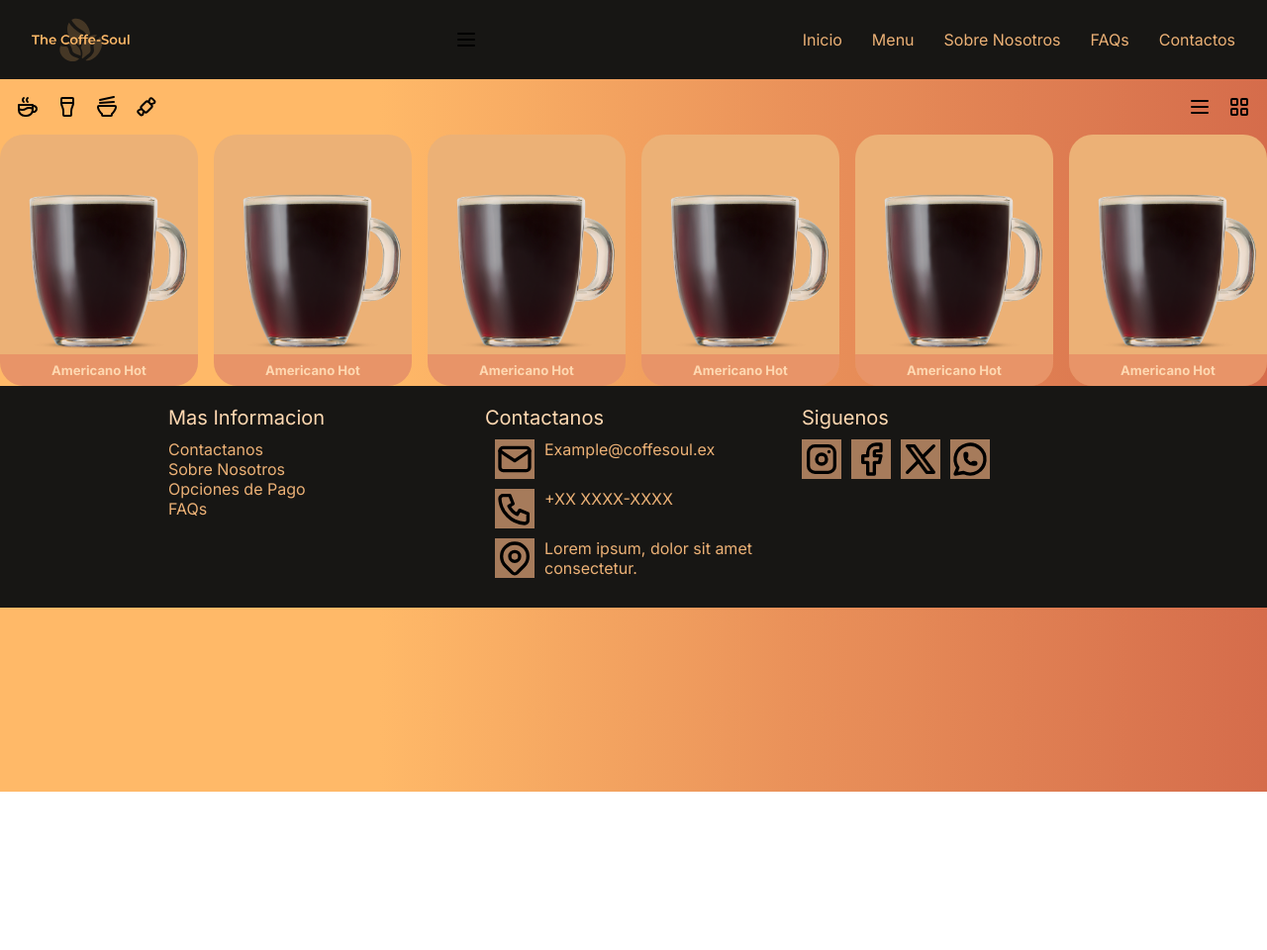
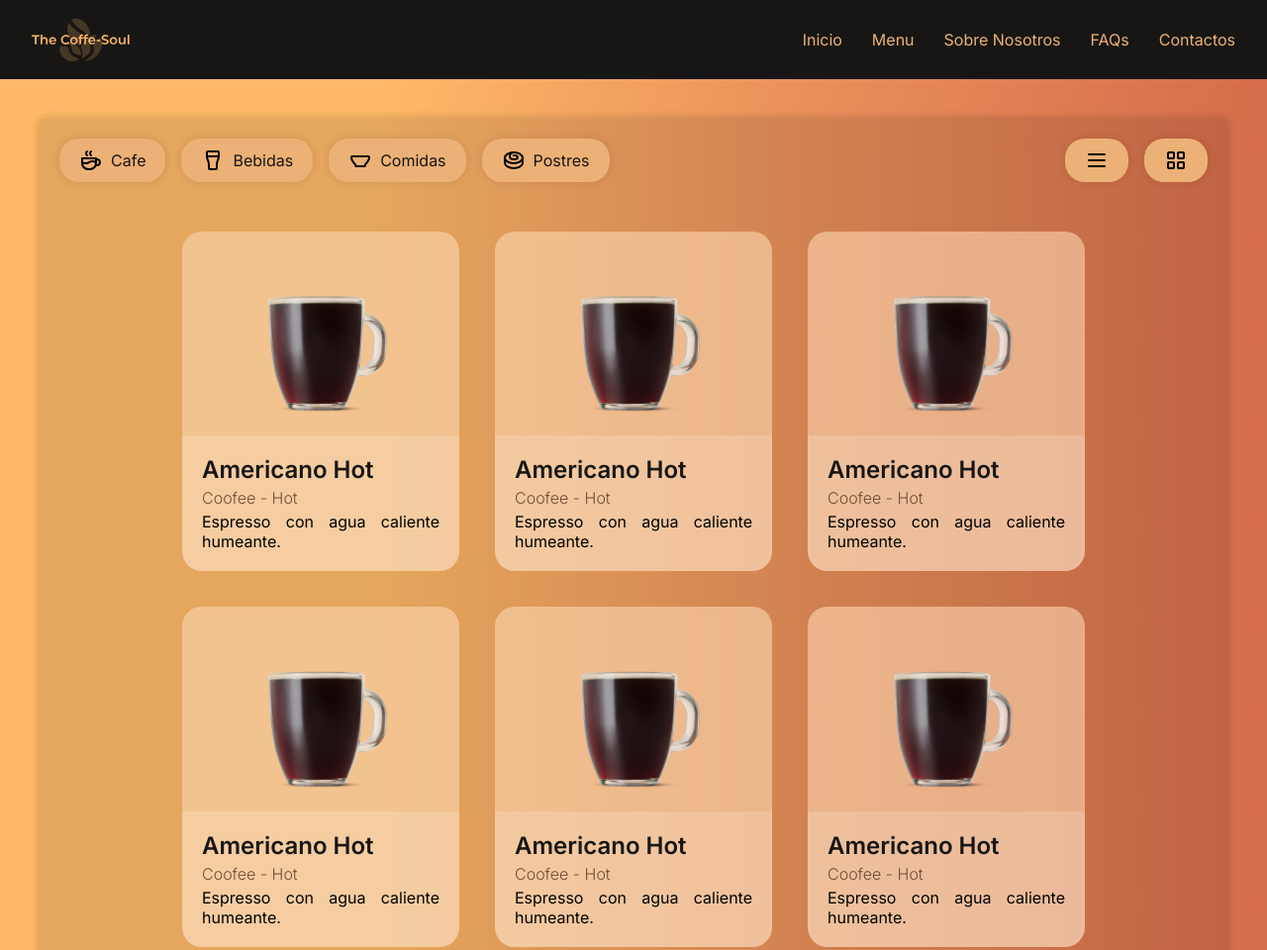
Before and after one commit to igleal/segunda_entrega_sitio_coffe, a website: page page/menu.html in a window 1280 px wide. Shown: the top 960 px of the page at 99% size. Before the commit the page ends 800 px from the top, so only its background shows below. Drawn offline with Linux system fonts and the light colour scheme.

Commit message:
cambios en menu

```diff
--- a/page/menu.html
+++ b/page/menu.html
@@ -15,7 +15,7 @@
   <header class="header">
     <a class="header__logo" href="./index.html"><img src="../assets/img_page/logo_coffe.svg"
         alt="logo_the_soul_coffe" /></a>
-    <div class="header__menu">
+    <div class="header__hambuguer">
       <img src="../assets/icons/menu-2.svg" alt="menu_hamburger" />
     </div>
     <nav class="header__nav">
@@ -31,77 +31,127 @@
     </nav>
   </header>
 
-  <main>
-    <section class="category">
+  <main class="main">
+    <section class="categoryMenu">
       <div>
-        <ul class="category__menu">
+        <ul class="categoryMenu__menu categoryMenu__icon">
           <li>
-            <img src="../assets/icons/coffee.svg" alt="icon_coffes" />
+            <a href="#">
+              <img src="../assets/icons/coffee.svg" alt="icon_coffes" />
+              Cafe
+            </a>
           </li>
           <li>
-            <img src="../assets/icons/beer.svg" alt="icon_drinks" />
+            <a href="#">
+              <img src="../assets/icons/beer.svg" alt="icon_beer" />
+              Bebidas
+            </a>
           </li>
           <li>
-            <img src="../assets/icons/bowl-chopsticks.svg" alt="icon_food" />
+            <a href="#">
+              <img src="../assets/icons/bowl.svg" alt="icon_food" />
+              Comidas
+            </a>
           </li>
           <li>
-            <img src="../assets/icons/candy.svg" alt="icon_sweets" />
+            <a href="#">
+              <img src="../assets/icons/cake-roll.svg" alt="icon_Dulces" />
+              Postres
+            </a>
           </li>
         </ul>
-        <button class="category__btn">Categorias</button>
+        <button class="categoryMenu__btn"><img src="../assets/icons/bowl-chopsticks.svg"
+            alt="icon_categorias">Todo</button>
       </div>
 
       <div>
-        <ul class="category__view">
+        <ul class="categoryMenu__view categoryMenu__icon">
           <li>
-            <img src="../assets/icons/menu-2.svg" alt="icon_list" />
+            <a href="#">
+              <img src="../assets/icons/menu-2.svg" alt="icon_list" />
+            </a>
           </li>
-          <li><img src="../assets/icons/layout-grid.svg" alt="icon_grid" /></li>
+          <li>
+            <a href="">
+              <img src="../assets/icons/layout-grid.svg" alt="icon_grid" />
+            </a>
+          </li>
         </ul>
       </div>
     </section>
 
     <section class="menuList">
       <div class="menuList__content">
+
         <article class="menuList__option">
-          <img class="menuList__option--img" src="../assets/img_coffe/americano-hot.png" alt="coffe_imagen" />
+          <div class="menuList__option--img">
+            <img src="../assets/img_coffe/americano-hot.png" alt="coffe_imagen" />
+          </div>
+
           <div class="menuList__info">
             <h3>Americano Hot</h3>
+            <h4>Coofee - Hot</h4>
+            <p>Espresso con agua caliente humeante.</p>
           </div>
         </article>
 
         <article class="menuList__option">
-          <img class="menuList__option--img" src="../assets/img_coffe/americano-hot.png" alt="coffe_imagen" />
+          <div class="menuList__option--img">
+            <img src="../assets/img_coffe/americano-hot.png" alt="coffe_imagen" />
+          </div>
+
           <div class="menuList__info">
             <h3>Americano Hot</h3>
+            <h4>Coofee - Hot</h4>
+            <p>Espresso con agua caliente humeante.</p>
           </div>
         </article>
 
         <article class="menuList__option">
-          <img class="menuList__option--img" src="../assets/img_coffe/americano-hot.png" alt="coffe_imagen" />
+          <div class="menuList__option--img">
+            <img src="../assets/img_coffe/americano-hot.png" alt="coffe_imagen" />
+          </div>
+
           <div class="menuList__info">
             <h3>Americano Hot</h3>
+            <h4>Coofee - Hot</h4>
+            <p>Espresso con agua caliente humeante.</p>
           </div>
         </article>
 
         <article class="menuList__option">
-          <img class="menuList__option--img" src="../assets/img_coffe/americano-hot.png" alt="coffe_imagen" />
+          <div class="menuList__option--img">
+            <img src="../assets/img_coffe/americano-hot.png" alt="coffe_imagen" />
+          </div>
+
           <div class="menuList__info">
             <h3>Americano Hot</h3>
+            <h4>Coofee - Hot</h4>
+            <p>Espresso con agua caliente humeante.</p>
           </div>
         </article>
 
         <article class="menuList__option">
-          <img class="menuList__option--img" src="../assets/img_coffe/americano-hot.png" alt="coffe_imagen" />
+          <div class="menuList__option--img">
+            <img src="../assets/img_coffe/americano-hot.png" alt="coffe_imagen" />
+          </div>
+
           <div class="menuList__info">
             <h3>Americano Hot</h3>
+            <h4>Coofee - Hot</h4>
+            <p>Espresso con agua caliente humeante.</p>
           </div>
         </article>
 
         <article class="menuList__option">
-          <img class="menuList__option--img" src="../assets/img_coffe/americano-hot.png" alt="coffe_imagen" />
+          <div class="menuList__option--img">
+            <img src="../assets/img_coffe/americano-hot.png" alt="coffe_imagen" />
+          </div>
+
           <div class="menuList__info">
             <h3>Americano Hot</h3>
+            <h4>Coofee - Hot</h4>
+            <p>Espresso con agua caliente humeante.</p>
           </div>
         </article>
       </div>
--- a/scss/layout/_header.scss
+++ b/scss/layout/_header.scss
@@ -4,13 +4,10 @@
   padding: 1rem 2rem;
 
   &__hambuguer {
-    img {
       display: none;
       @include mediaTablet() {
         display: flex;
-
       }
-    }
   }
 
   &__nav {
--- a/scss/layout/_inicio.scss
+++ b/scss/layout/_inicio.scss
@@ -86,6 +86,7 @@
     @include mediaTablet() {
       width: 100%;
       padding: 0;
+
       img {
         width: 100%;
         border-radius: 0;
@@ -96,12 +97,12 @@
 
 .viewCoffee {
   background-color: rgba(0, 0, 0, 0.1);
-
+  padding: 40px 0;
   h2 {
     text-align: center;
-    padding: 40px;
     font-size: 2.5rem;
     font-weight: 400;
+    margin-bottom: 40px;
   }
 
   &__content {
@@ -112,6 +113,7 @@
     @include mediaTablet() {
       flex-direction: column;
       align-items: center;
+      gap: 0;
     }
   }
 
@@ -121,6 +123,11 @@
     background: map-get($colores, color-four-half);
     margin: 10px;
     border-radius: 20px;
+
+    &:hover {
+      transform: scale(1.1);
+      transition: transform 1000ms;
+    }
   }
 
   &__img {
@@ -132,14 +139,13 @@
   }
 
   &__info {
-    padding: 10px 20px 20px 20px;
+    padding: 12px 20px;
     text-align: justify;
     background: #ffffff28;
     border-radius: 0 0 20px 20px;
 
-
     h3 {
-      margin-bottom: 10px;
+      /* margin-bottom: 10px; */
       font-size: 1.5rem;
       font-weight: 400;
     }
--- a/scss/layout/_menu.scss
+++ b/scss/layout/_menu.scss
@@ -1,59 +1,100 @@
-.category {
+.main {
+  margin: 2.5rem;
+  background: rgba(0, 0, 0, 0.1);
+  box-shadow: 0 0 10px rgba(0, 0, 0, 0.2);
+  padding: 20px;
+}
+
+.categoryMenu {
   @include flex(row, nowrap, space-between, center);
-  padding: 1rem;
+
+  &__icon {
+    display: flex;
+    gap: 1rem;
+
+    a {
+      display: flex;
+      gap: 0.5rem;
+      align-items: center;
+      padding: 10px 20px;
+      background: map-get($colores, color-three);
+      border-radius: 20px;
+      box-shadow: 0 0 10px rgba(0, 0, 0, 0.1);
+      color: map-get($colores, color-nav);
+      &:hover {
+        background: map-get($colores, color-four);
+        color: map-get($colores, color-seven);
+      }
+    }
+  }
 
   &__menu {
-    display: flex;
-    gap: 1rem;
-    @include mediaMovile() {
+    @include mediaTablet() {
       display: none;
     }
   }
-
   &__btn {
     display: none;
+    @include mediaTablet() {
+      display: flex;
+      height: 44px;
 
-    @include mediaMovile() {
-      display: flex;
+      gap: 0.5rem;
+      align-items: center;
+      padding: 10px 20px;
       background: map-get($colores, color-three);
-      padding: 8px;
-      border: none;
-      border-radius: 1rem;
+      border-radius: 20px;
+      box-shadow: 0 0 10px rgba(0, 0, 0, 0.1);
+
+      &:hover {
+        background: map-get($colores, color-four);
+      }
     }
-  }
-
-  &__view {
-    display: flex;
-    gap: 1rem;
   }
 }
 
 .menuList {
+  margin: 40px 0;
   &__content {
     @include flex(row, wrap, center, center);
     gap: 1rem;
   }
 
   &__option {
-    width: 200px;
-    height: auto;
-    background: map-get($colores, color-three);
-    border-radius: 1.5rem;
-    @include flex(column, nowrap, none, none);
-    @include mediaMovile() {
-      width: 140px;
+    width: 280px;
+    background: map-get($colores, color-four-half);
+    margin: 10px;
+    border-radius: 20px;
+    &:hover {
+      transform: scale(1.1);
+      transition: transform 1000ms;
+    }
+
+    &--img {
+      padding: 20px;
+      img {
+        width: 150px;
+        margin: auto;
+      }
     }
   }
 
-  /*   &__option--img {
-  }
- */
   &__info {
-    background: map-get($colores, color-seven-half);
-    color: map-get($colores, color-four);
-    border-radius: 0 0 1.5rem 1.5rem;
-    padding: 8px;
-    font-size: 0.7rem;
-    text-align: center;
+    padding: 20px;
+    text-align: justify;
+    background: #ffffff28;
+    border-radius: 0 0 20px 20px;
+
+    h3 {
+      font-size: 1.5rem;
+      font-weight: 600;
+      color: map-get($colores, color-nav);
+    }
+
+    h4 {
+      margin: 4px 0;
+      font-weight: 300;
+      color: map-get($colores, color-one);
+    }
   }
 }
```
Also changed, not shown: index.html (+3 -3 lines), page/contacto.html (+4 -4 lines), page/faqs.html (+6 -8 lines), page/sobre_nosotros.html (+1 -1 lines), assets/icons/bowl.svg (added), assets/icons/cake-roll.svg (added), assets/icons/category.svg (added), css/styles.css, 1 other file.
